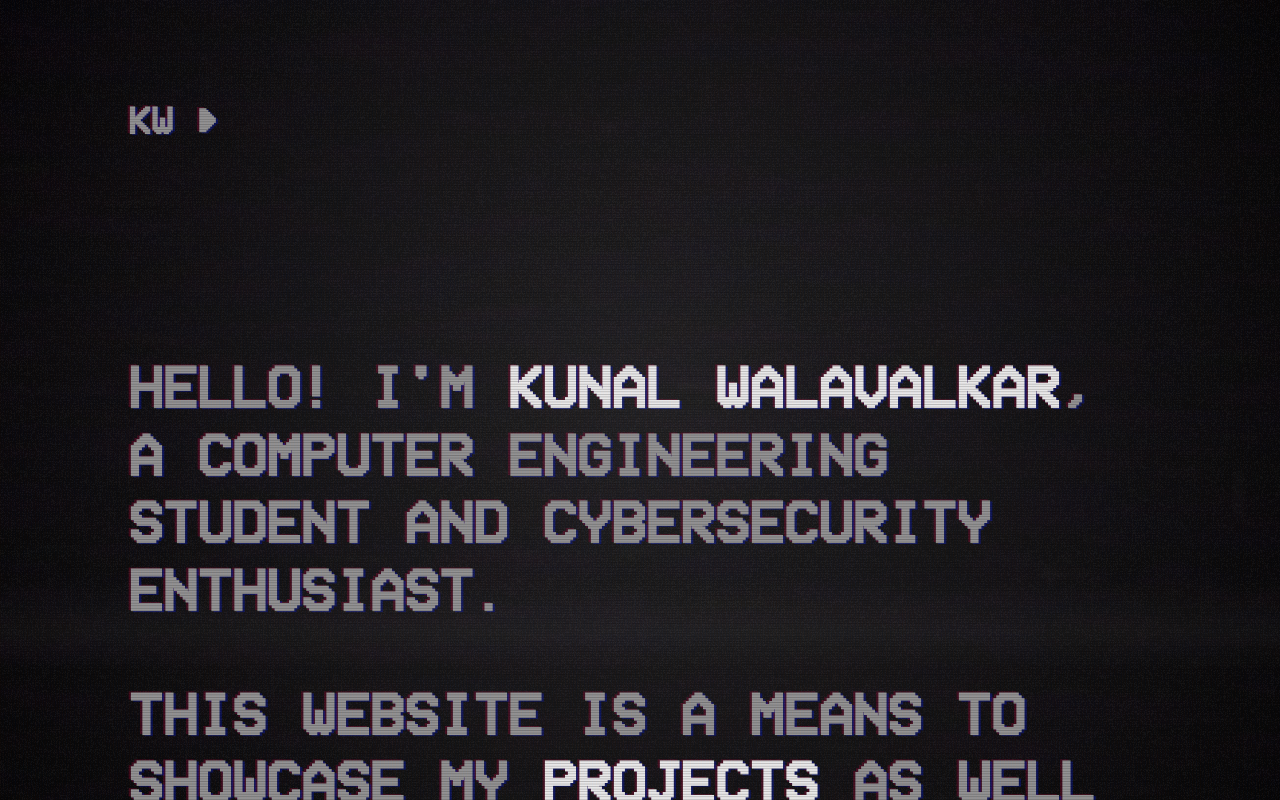
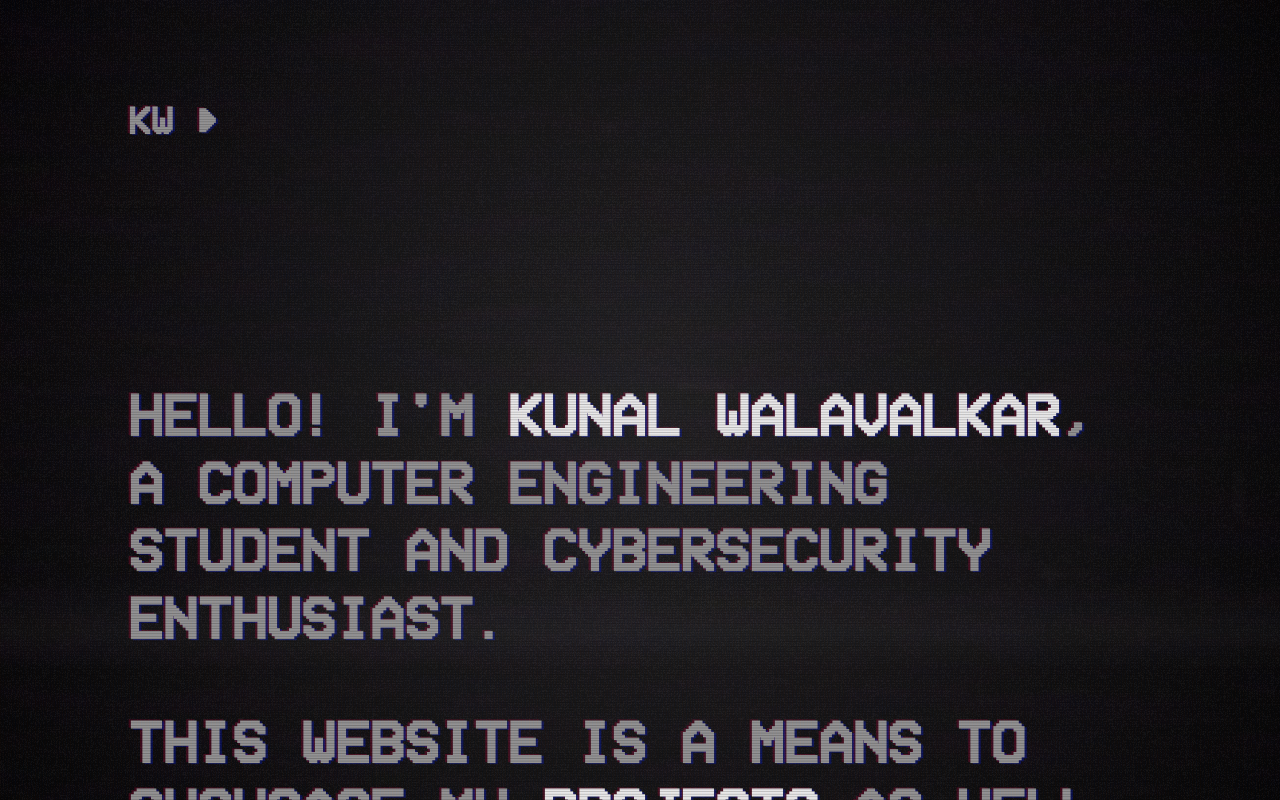
Before and after one commit to kunalwalavalkar/Portfolio, a React (Create React App) app: page / in a window 1280 px wide. Shown: the top 800 px of the page. Built offline with nearby package versions, Linux system fonts and the light colour scheme.

Commit message:
First commit

```diff
--- a/src/components/Navbar.css
+++ b/src/components/Navbar.css
@@ -1,6 +1,6 @@
 .navbarDiv {
-	height: 25vh;
-	padding-bottom: 5vw;
+	height: 27.5vh;
+	padding-bottom: 3.5rem;
 }
 
 .slash {
--- a/src/index.css
+++ b/src/index.css
@@ -12,7 +12,7 @@ html {
 }
 
 body {
-	margin-top: 5vw;
+	margin-top: 10vh;
 	margin-bottom: 15vh;
 	margin-left: 10%;
 	margin-right: 10%;
```
